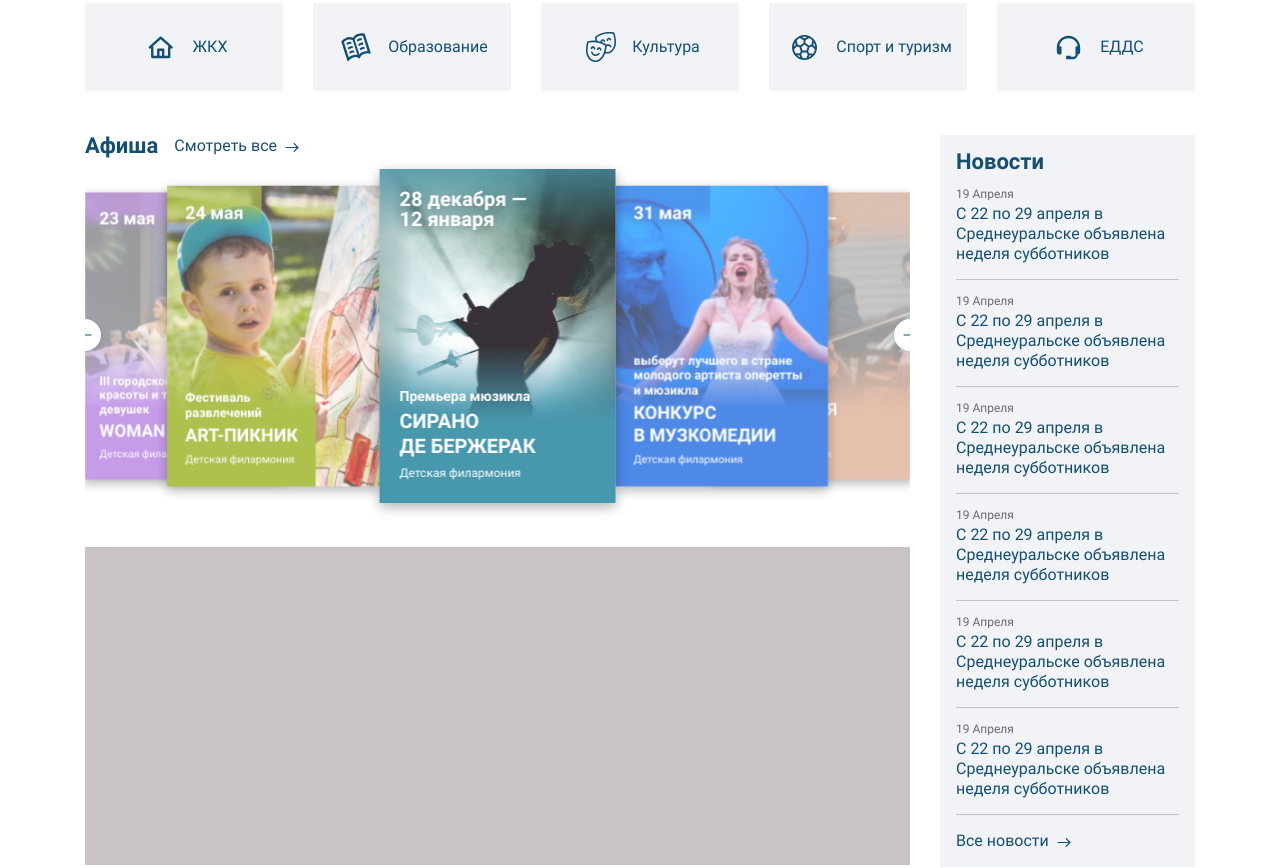
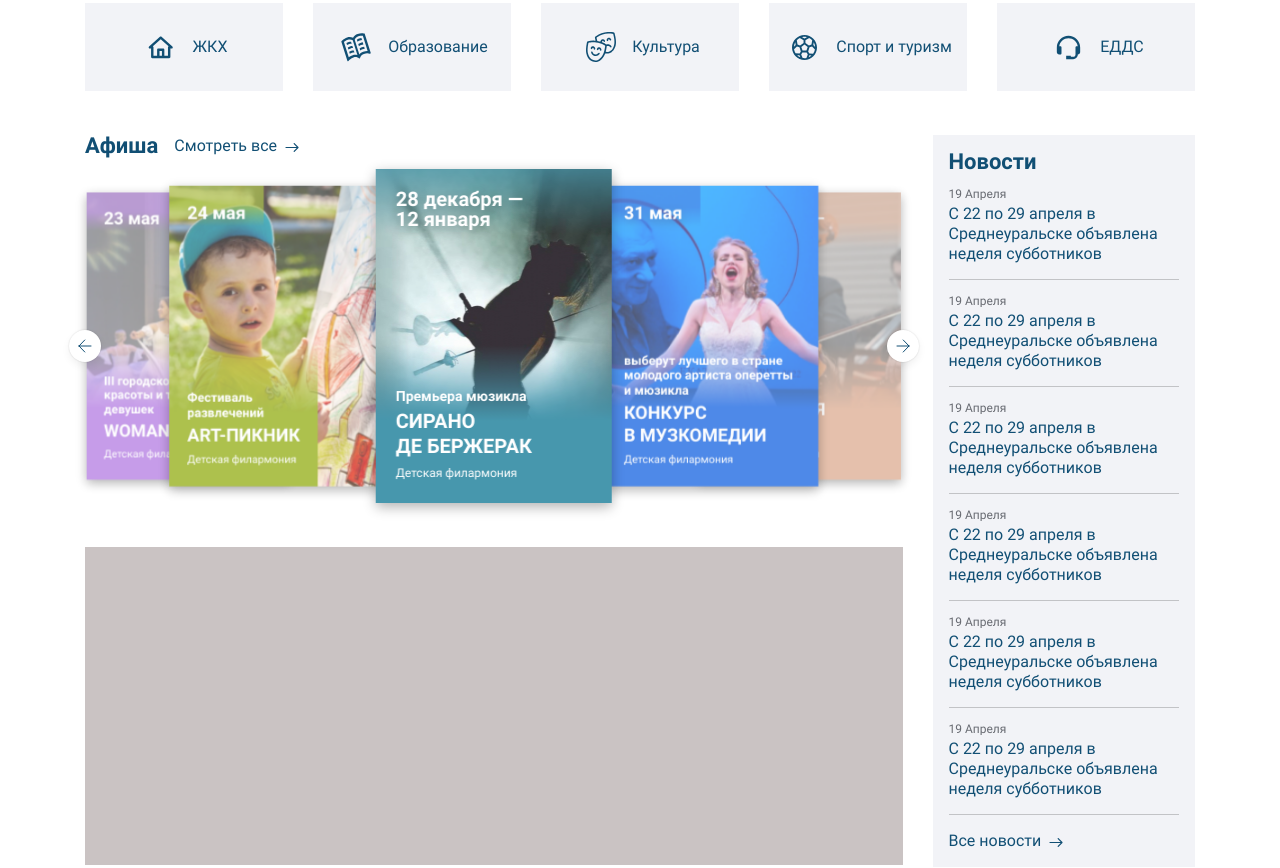
Before and after one commit to Tvisher/sredneuralsk, a plain HTML site: page docs/index.html in a window 1280 px wide. Shown: the part 497-1365 px from the top of the page. Drawn offline with Linux system fonts and the light colour scheme.

Commit message:
bulka fix

```diff
--- a/docs/index.html
+++ b/docs/index.html
@@ -229,17 +229,19 @@
                             <h2>Афиша</h2>
                             <a href="#" class="show-more">Смотреть все</a>
                         </div>
-                        <div class="affiche__slider swiper">
-                            <div class="swiper-button-prev">
+                        <div class="affiche__slider-container">
+                            <div class="swiper-button-prev aff">
                                 <svg width="14" height="14" viewBox="0 0 14 14" fill="none" xmlns="http://www.w3.org/2000/svg">
                                     <path d="M13 7C8.31371 7 5.68629 7 1 7M1 7L6.76 13M1 7L6.76 1" stroke="#114F74" stroke-linecap="round" />
                                 </svg>
                             </div>
-                            <div class="swiper-button-next">
+                            <div class="swiper-button-next aff">
                                 <svg width="14" height="14" viewBox="0 0 14 14" fill="none" xmlns="http://www.w3.org/2000/svg">
                                     <path d="M1 7C5.68629 7 8.31371 7 13 7M13 7L7.24 13M13 7L7.24 1" stroke="#114F74" stroke-linecap="round" />
                                 </svg>
                             </div>
+                            <div class="affiche__slider_wrapper">
+                                <div class="affiche__slider swiper">
                                     <div class="swiper-wrapper">
                                         <!-- слайд афиши -->
                                         <a href="#3" class="swiper-slide poster poster-turquoise-grad">
@@ -302,6 +304,8 @@
                                         </a>
                                     </div>
                                 </div>
+                            </div>
+                        </div>
                         <div class="main-body__gosuslugi"></div>
                     </div>
                     <div class="main-body__news news">
@@ -341,6 +345,16 @@
             <div class="container">
                 <h2 class="main-info__title">Информация для граждан</h2>
                 <ul class="main-info__list">
+
+                    <li class="main-info__item">
+                        <a href="#">
+                            <span>Календарь знаменательных и памятных дат городского округа Среднеуральск на 2022 год</span>
+                            <svg width="14" height="14" viewBox="0 0 14 14" fill="none" xmlns="http://www.w3.org/2000/svg">
+                                <path d="M0.5 7C5.38155 7 8.11845 7 13 7M13 7L7 13M13 7L7 1" stroke="#114F74" stroke-linecap="round" />
+                            </svg>
+                        </a>
+                    </li>
+
                     <li class="main-info__item">
                         <a href="#">
                             <span>Календарь знаменательных и памятных дат городского округа Среднеуральск на 2022 год</span>
--- a/src/js/app.js
+++ b/src/js/app.js
@@ -66,20 +66,20 @@ const afficheSlider = new Swiper('.affiche__slider', {
     loop: true,
     speed: afficheSliderSpeed,
     navigation: {
-        nextEl: '.swiper-button-next',
-        prevEl: '.swiper-button-prev',
+        nextEl: '.swiper-button-next.aff',
+        prevEl: '.swiper-button-prev.aff',
     },
     effect: 'creative',
     creativeEffect: {
         shadowPerProgress: 2,
         limitProgress: 1.40,
         prev: {
-            translate: ['-95%', '0%', 0],
+            translate: ['-92.5%', '0%', 0],
             origin: 'center center',
             scale: 0.9,
         },
         next: {
-            translate: ['95%', '0%', 0],
+            translate: ['92.5%', '0%', 0],
             origin: 'center center',
             scale: 0.9,
         },
--- a/src/scss/main.scss
+++ b/src/scss/main.scss
@@ -589,13 +589,26 @@ h4 {
   }
 }
 
+.affiche__slider_wrapper {
+  overflow: hidden;
+  padding: 0 16px;
+  margin: 0 -14px;
+}
+
+.affiche__slider-container {
+  padding: 0px 16px;
+  margin: 0px -16px;
+  position: relative;
+}
+
 .affiche__slider {
+  overflow: initial;
+  width: calc(100% - 32px);
+  max-width: 825px;
   margin-bottom: 22px;
   padding-bottom: 22px;
   padding-top: 12px;
-  margin-left: 0;
-  max-width: 825px;
-  width: 100%;
+
   .poster {
     will-change: transform;
     color: #fff;
@@ -608,8 +621,8 @@ h4 {
     position: relative;
     opacity: 0 !important;
     transition: opacity 0.3s ease-in-out, transform 0.5s ease-in-out;
+    box-shadow: 0px 4px 12px rgba(0, 0, 0, 0.3);
     &.swiper-slide-visible {
-      box-shadow: 0px 4px 12px rgba(0, 0, 0, 0.3);
       opacity: 1 !important;
     }
     &:before {
@@ -770,12 +783,15 @@ h4 {
   width: 100%;
   display: flex;
   align-items: stretch;
-  gap: 30px;
+  // gap: 30px;
   .affiche {
-    flex: 1 0 calc(75% - 30px);
+    // flex: 1 0 calc(75% - 30px);
+    width: calc(75% - 15px);
+    margin-right: 30px;
   }
   .main-body__news {
-    flex: 1 0 calc(25% - 30px);
+    // flex: 1 0 calc(25% - 30px);
+    width: calc(25% - 15px);
     background: #f2f3f7;
     padding: 16px;
   }
@@ -802,14 +818,12 @@ h4 {
   }
 }
 
-.affiche__slider {
+.affiche__slider-container {
   .swiper-button-prev {
     left: 0;
-    transform: translateX(-50%);
   }
   .swiper-button-next {
     right: 0;
-    transform: translateX(50%);
   }
   .swiper-button-prev,
   .swiper-button-next {
@@ -833,10 +847,12 @@ h4 {
   }
   .main-body__wrapper {
     flex-direction: column;
+    gap: 30px;
   }
   .main-body__wrapper .main-body__news {
     display: flex;
     flex: 0 0 100%;
+    width: 100%;
     padding: 0;
     flex-wrap: wrap;
     justify-content: space-between;
@@ -865,6 +881,10 @@ h4 {
   }
   .affiche__slider {
     margin: auto;
+  }
+  .main-body__wrapper .affiche {
+    width: 100%;
+    margin-right: 0;
   }
 
   .categories__list {
```
Also changed, not shown: src/index.html (+17 -3 lines), docs/css/main.css, docs/css/main.min.css, docs/js/app.min.js. Lines whose indentation alone changed are shown as unchanged.
